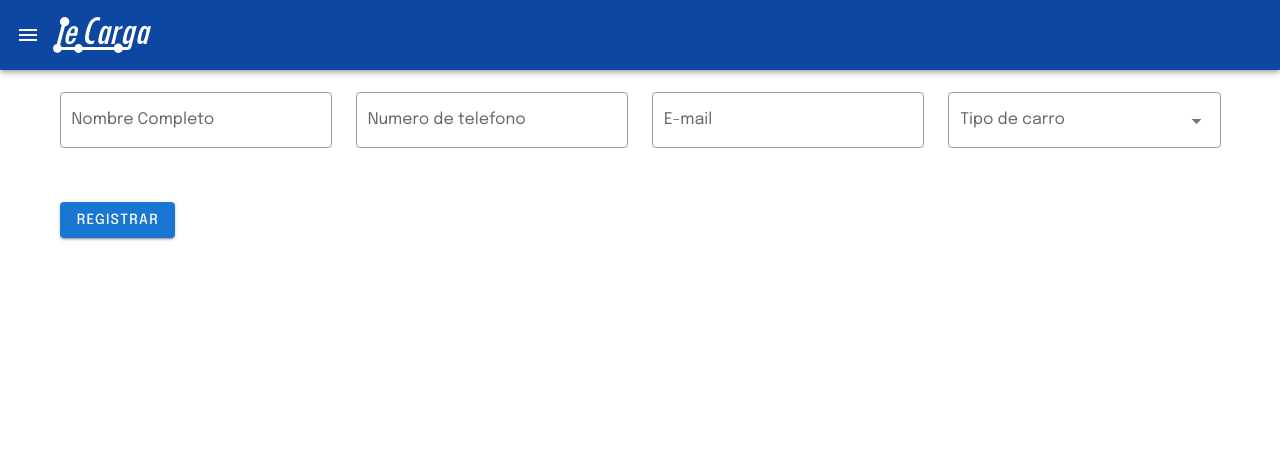
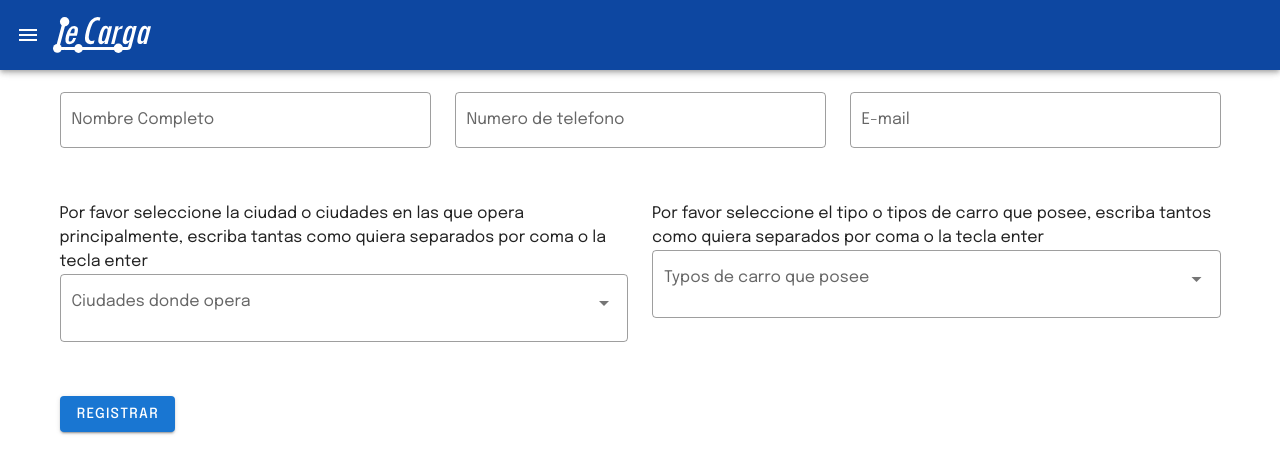
Before and after one commit to juanMorenoDev/le_carga_web, a Vue app: page /#/registration in a window 1280 px wide. Shown: the top 474 px of the page. Built offline with nearby package versions, Linux system fonts and the light colour scheme; a web font is replaced by a local one.

Commit message:
Install axios , forms v1, buttons color fix drawer scroll

```diff
--- a/package.json
+++ b/package.json
@@ -9,6 +9,7 @@
     "lint": "vue-cli-service lint"
   },
   "dependencies": {
+    "axios": "^0.21.0",
     "core-js": "^3.6.5",
     "vue": "^2.6.11",
     "vue-class-component": "^7.2.3",
--- a/src/App.vue
+++ b/src/App.vue
@@ -13,7 +13,7 @@
       </router-link>
     </v-app-bar>
     <v-main class="">
-      <v-navigation-drawer v-model="drawer" fixed>
+      <v-navigation-drawer v-model="drawer" app fixed clipped temporary>
         <DrawerContent />
       </v-navigation-drawer>
       <router-view />
--- a/src/components/ButtonsRow.vue
+++ b/src/components/ButtonsRow.vue
@@ -3,8 +3,9 @@
     <v-btn
       v-for="(button, index) in buttons"
       :key="index"
-      color="primary"
+      color="blue darken-4"
       class="ma-1"
+      :style="{ color: 'white' }"
       :width="width"
       :to="button.pathName"
       :small="small"
--- a/src/components/Form.vue
+++ b/src/components/Form.vue
@@ -2,7 +2,7 @@
   <v-form v-model="valid">
     <v-container>
       <v-row>
-        <v-col cols="4" md="3">
+        <v-col cols="12" md="4">
           <v-text-field
             v-model="firstname"
             :rules="nameRules"
@@ -10,7 +10,7 @@
             outlined
           ></v-text-field>
         </v-col>
-        <v-col cols="4" md="3">
+        <v-col cols="12" md="4">
           <v-text-field
             v-model="lastname"
             :rules="nameRules"
@@ -19,7 +19,7 @@
             outlined
           ></v-text-field>
         </v-col>
-        <v-col cols="4" md="3">
+        <v-col cols="12" md="4">
           <v-text-field
             v-model="email"
             :rules="emailRules"
@@ -28,13 +28,40 @@
             outlined
           ></v-text-field>
         </v-col>
-        <v-col cols="4" md="3">
-          <v-select
-            :items="carTypes"
-            v-model="carType"
-            label="Tipo de carro"
+        <v-col cols="12" md="6">
+          <div>
+            Por favor seleccione la ciudad o ciudades en las que opera
+            principalmente, escriba tantas como quiera separados por coma o la
+            tecla enter
+          </div>
+          <v-combobox
+            v-model="cities"
+            hide-selected
+            :items="initialCities"
+            label="Ciudades donde opera"
+            multiple
             outlined
-          ></v-select>
+            chips
+            deletable-chips
+            :delimiters="[',']"
+          />
+        </v-col>
+        <v-col cols="12" md="6">
+          <div>
+            Por favor seleccione el tipo o tipos de carro que posee, escriba
+            tantos como quiera separados por coma o la tecla enter
+          </div>
+          <v-combobox
+            v-model="carTypes"
+            hide-selected
+            :items="initialCarTypes"
+            label="Typos de carro que posee"
+            multiple
+            outlined
+            chips
+            deletable-chips
+            :delimiters="[',']"
+          />
         </v-col>
         <v-col>
           <v-btn
@@ -72,7 +99,19 @@ export default Vue.extend({
       (v: string) => !!v || 'Campo requerido',
       (v: string) => /.+@.+/.test(v) || 'E-mail must be valid'
     ],
-    carTypes: ['Turbo', 'DobleTroque', 'Sencillo']
+    initialCarTypes: ['Turbo', 'DobleTroque', 'Sencillo'],
+    initialCities: [
+      'Ibague',
+      'Medellin',
+      'Bogota',
+      'Barranquilla',
+      'Villavicencio',
+      'Santa Marta'
+    ],
+    cities: [],
+    carTypes: [],
+    value: '',
+    value2: ''
   })
 })
 </script>
--- a/src/views/Registration.vue
+++ b/src/views/Registration.vue
@@ -1,6 +1,6 @@
 <template>
   <div class="position">
-    <v-img src="@/assets/road.jpg" position="center">
+    <v-img src="@/assets/road.jpg" position="center" max-height="100%">
       <div class="image_container">
         <Form />
       </div>
@@ -17,9 +17,7 @@ import Form from '@/components/Form.vue' // @ is an alias to /src
     Form
   }
 })
-export default class Registration extends Vue {
-  message = 'Hello from lecarga'
-}
+export default class Registration extends Vue {}
 </script>
 <style scoped>
 .image_container {
@@ -28,11 +26,13 @@ export default class Registration extends Vue {
   flex-flow: column;
   height: 100vh;
   width: 100vw;
+  overflow: auto;
 }
 .position {
   position: fixed;
   top: 0;
   height: 100vh;
   width: 100vw;
+  overflow: auto;
 }
 </style>
```
Also changed, not shown: 1 other file (tests, documents, lock files or other folders).
